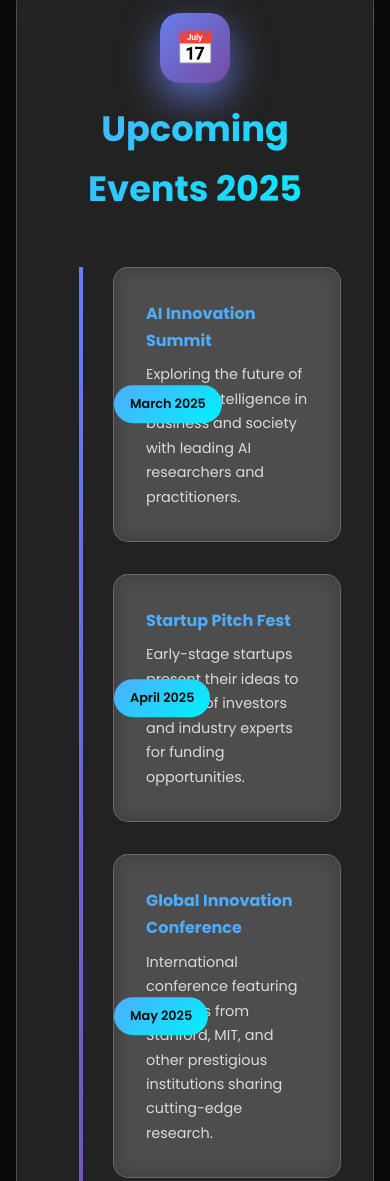
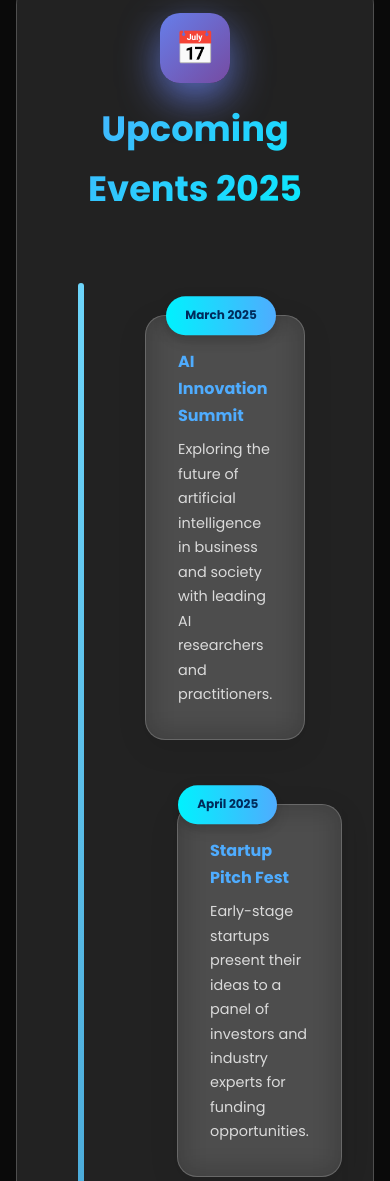
Before and after one commit to 211503/ATBI_WEBSITE, a plain HTML site: page events.html in a window 390 px wide. Shown: the part 4574-5755 px from the top of the page. Drawn offline with Linux system fonts and the light colour scheme.

Commit message:
Add files via upload

```diff
--- a/events.html
+++ b/events.html
@@ -388,74 +388,134 @@
       font-weight: 500;
     }
 
-    /* Upcoming Events Timeline */
+/* Timeline Container */
 .timeline {
   position: relative;
-      margin: 3rem 0;
+  margin: 4rem 0;
+  padding: 0 2rem;
 }
 
 .timeline::before {
   content: '';
   position: absolute;
-      left: 50%;
   top: 0;
   bottom: 0;
-      width: 4px;
-      background: var(--primary-gradient);
+  left: 50%;
+  width: 6px;
+  background: linear-gradient(to bottom, #6dd5fa, #2980b9);
   transform: translateX(-50%);
+  z-index: 0;
+  border-radius: 10px;
 }
 
+/* Timeline Item */
 .timeline-item {
+  position: relative;
+  width: 50%;
+  padding: 2rem 3rem;
+  z-index: 1;
   display: flex;
-      justify-content: flex-end;
-      padding-right: 2rem;
-      position: relative;
-      margin: 2rem 0;
-      width: 50%;
+  flex-direction: column;
+  gap: 1rem;
+}
+
+.timeline-item:nth-child(odd) {
+  left: 0;
+  text-align: right;
+  align-items: flex-end;
 }
 
 .timeline-item:nth-child(even) {
-      align-self: flex-end;
-      justify-content: flex-start;
-      padding-left: 2rem;
-      padding-right: 0;
-      margin-left: 50%;
+  left: 50%;
+  text-align: left;
+  align-items: flex-start;
+}
+
+/* Timeline Content */
+.timeline-content {
+  background: rgba(255, 255, 255, 0.1);
+  backdrop-filter: blur(15px);
+  border: 1px solid rgba(255, 255, 255, 0.2);
+  padding: 2rem;
+  border-radius: 20px;
+  max-width: 420px;
+  box-shadow: 0 8px 30px rgba(0, 0, 0, 0.1);
+  transition: all 0.3s ease-in-out;
+}
+
+.timeline-content:hover {
+  transform: scale(1.03);
+  box-shadow: 0 10px 40px rgba(0, 0, 0, 0.15);
+}
+
+/* Event Title */
+.timeline-content h3 {
+  margin: 0;
+  font-size: 1.25rem;
+  color: #00c3ff;
+}
+
+/* Event Description */
+.timeline-content p {
+  font-size: 0.95rem;
+  color: #e0e0e0;
+  margin: 0.5rem 0 0;
+}
+
+/* Timeline Date */
+.timeline-date {
+  position: absolute;
+  top: 50%;
+  transform: translateY(-50%);
+  background: linear-gradient(to right, #00f2fe, #4facfe);
+  color: #002b5b;
+  padding: 0.6rem 1.2rem;
+  border-radius: 25px;
+  font-size: 0.75rem;
+  font-weight: bold;
+  white-space: nowrap;
+  z-index: 2;
+  box-shadow: 0 4px 14px rgba(0, 0, 0, 0.2);
+}
+
+.timeline-item:nth-child(odd) .timeline-date {
+  right: -95px;
+}
+
+.timeline-item:nth-child(even) .timeline-date {
+  left: -95px;
+}
+
+/* Responsive Design */
+@media (max-width: 768px) {
+  .timeline::before {
+    left: 8px;
+  }
+
+  .timeline-item,
+  .timeline-item:nth-child(even),
+  .timeline-item:nth-child(odd) {
+    width: 100%;
+    padding: 2rem 2rem;
+    text-align: left;
+    left: 0;
+    align-items: flex-start;
+  }
+
+  .timeline-date,
+  .timeline-item:nth-child(even) .timeline-date,
+  .timeline-item:nth-child(odd) .timeline-date {
+    left: 20px;
+    right: auto;
+    top: 0;
+    transform: translateY(-50%);
   }
 
   .timeline-content {
-      background: var(--card-bg);
-      backdrop-filter: blur(10px);
-      border: 1px solid var(--glass-border);
-      border-radius: 15px;
-      padding: 2rem;
-      position: relative;
-      max-width: 400px;
-      transition: all 0.3s ease;
+    margin-left: 2rem;
+  }
 }
 
-    .timeline-content:hover {
-      transform: scale(1.05);
-      border-color: rgba(79, 172, 254, 0.5);
-    }
-
-    .timeline-date {
-      position: absolute;
-      left: 50%;
-      top: 50%;
-      transform: translate(-50%, -50%);
-      background: var(--accent-gradient);
-      color: var(--dark-bg);
-      padding: 0.5rem 1rem;
-      border-radius: 20px;
-      font-weight: 600;
-      font-size: 0.8rem;
-      white-space: nowrap;
-    }
-
-    .timeline-item:nth-child(even) .timeline-date {
-      left: -50%;
-      transform: translate(-50%, -50%);
-    }
 
     /* Past Events Archive */
     .archive-grid {
@@ -973,7 +1033,7 @@
         <a href="https://www.nec-nijmegen.nl/nieuws/nieuws/volg-n.e.c.-op-twitter.htm" target="_blank" class="footer-links">Twitter</a>
       </p>
       <p style="margin-top: 2rem; opacity: 0.6; font-size: 0.9rem;">
-        &copy; 2025 Narasaraopeta Engineering College. All rights reserved.
+        &copy; 2025 ATBI - Andhra Technology Business Incubator | Narasaraopeta Engineering College (NEC). All rights reserved.
       </p>
     </div>
   </footer>
```
Also changed, not shown: about.html (+1 -1 lines), index.html (+1 -1 lines), success.html (+1 -1 lines). Lines whose indentation alone changed are shown as unchanged.
